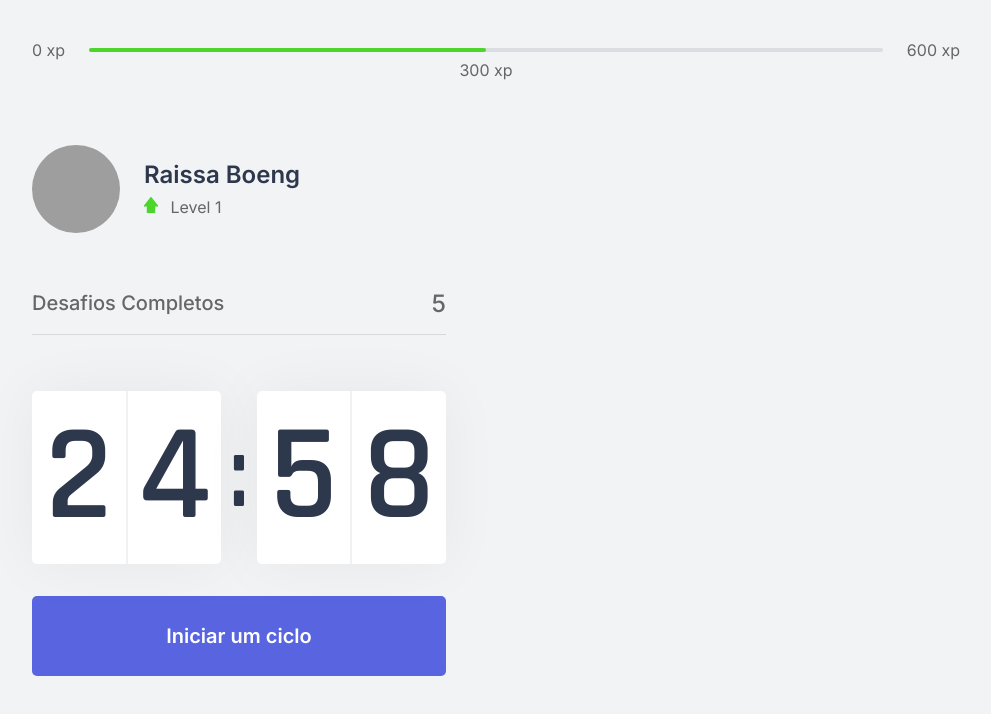
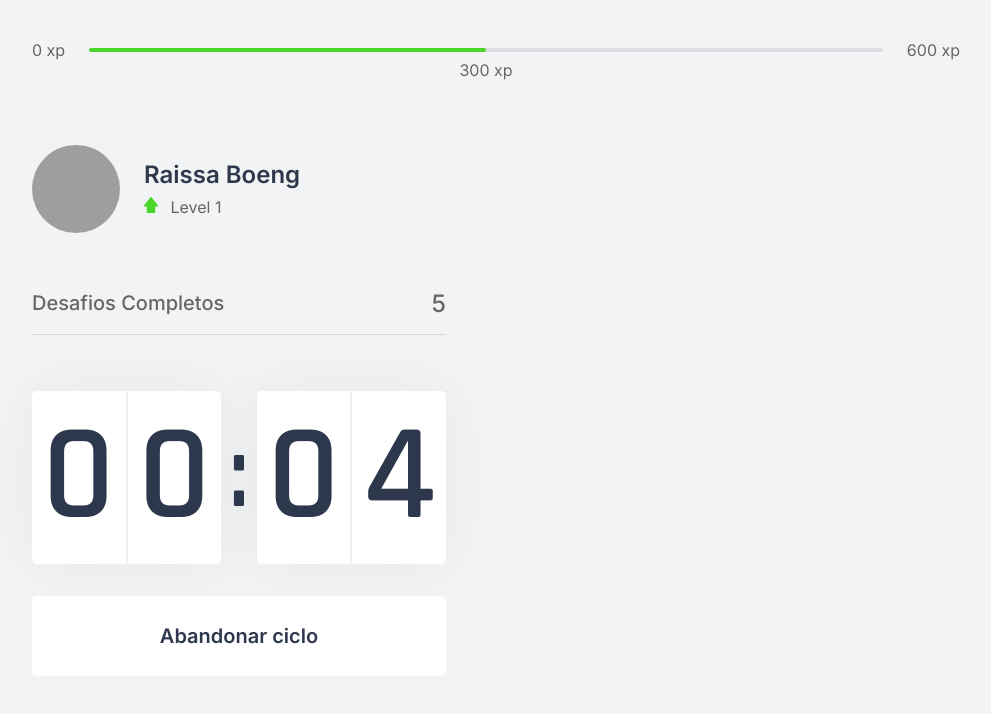
Before and after one commit to raissaboeng/nlw-react-moveit, a Next.js app: page / in a window 1280 px wide. Both pictures are taken after a click on the button "Iniciar um ciclo". Shown: the top 714 px of the page, without its empty margins (144-1135 px from the left). Built offline with nearby package versions, Linux system fonts and the light colour scheme; grey boxes are pictures that could not be loaded.

Commit message:
component countdown finished

```diff
--- a/src/components/CountDown.tsx
+++ b/src/components/CountDown.tsx
@@ -1,10 +1,13 @@
 import { useEffect, useState } from 'react'
 import styles from '../styles/components/CountDown.module.css'
 
+let countdownTimeout: NodeJS.Timeout;
+
 export function CountDown() {
 
-    const [time, setTime] = useState(25 * 60);
-    const [active, setActive] = useState(false);
+    const [time, setTime] = useState(0.1 * 60);
+    const [isActive, setIsActive] = useState(false);
+    const [hasFinished, setHasFinished] = useState(false);
 
     //Math.floor arrendonda o resultado para baixo e o minutes recebe número inteiro
     const minutes = Math.floor(time / 60);
@@ -15,16 +18,25 @@
     const [secondLeft, secondRight] = String(seconds).padStart(2, '0').split('');
 
     function startCountdown() {
-        setActive(true);
+        setIsActive(true);
+    }
+
+    function resetCountdown() {
+        clearTimeout(countdownTimeout)
+        setIsActive(false)
+        setTime(0.1 * 60)
     }
 
     useEffect(() => {
-        if (active && time > 0) {
-            setTimeout(() => {
+        if (isActive && time > 0) {
+            countdownTimeout = setTimeout(() => {
                 setTime(time - 1);
             }, 1000)
+        } else if (isActive && time === 0) {
+            setHasFinished(true);
+            setIsActive(false);
         }
-    }, [active, time])
+    }, [isActive, time])
 
     return (
         <div>
@@ -39,6 +51,24 @@
                     <span>{secondRight}</span>
                 </div>
             </div>
+            {hasFinished ? (
+                <button
+                    disabled
+                    className={styles.countdownButton}
+                >
+                    Ciclo encerrado
+                </button>
+            ) : (
+                    <>
+                        { isActive ? (
+                            <button
+                                type="button"
+                                className={`${styles.countdownButton} ${styles.countdownButtonActive}`}
+                                onClick={resetCountdown}
+                            >
+                                Abandonar ciclo
+                            </button>
+                        ) : (
                                 <button
                                     type="button"
                                     className={styles.countdownButton}
@@ -46,6 +76,12 @@
                                 >
                                     Iniciar um ciclo
                                 </button>
+                            )}
+                    </>
+                )
+            }
+
+
         </div>
 
     )
--- a/src/styles/components/CountDown.module.css
+++ b/src/styles/components/CountDown.module.css
@@ -60,6 +60,22 @@
     transition: background-color 0.2s;
 }
 
-.countdownButton:hover {
+.countdownButton:not(:disabled):hover {
     background: var(--blue-dark);
 }
+
+.countdownButtonActive {
+    background: var(--white);
+    color: var(--title);
+}
+
+.countdownButtonActive:not(:disabled):hover {
+    background: var(--red);
+    color: var(--white);
+}
+
+.countdownButton:disabled {
+    background: var(--white);
+    color: var(--text);
+    cursor:not-allowed;
+}
```
Lines whose indentation alone changed are shown as unchanged.
